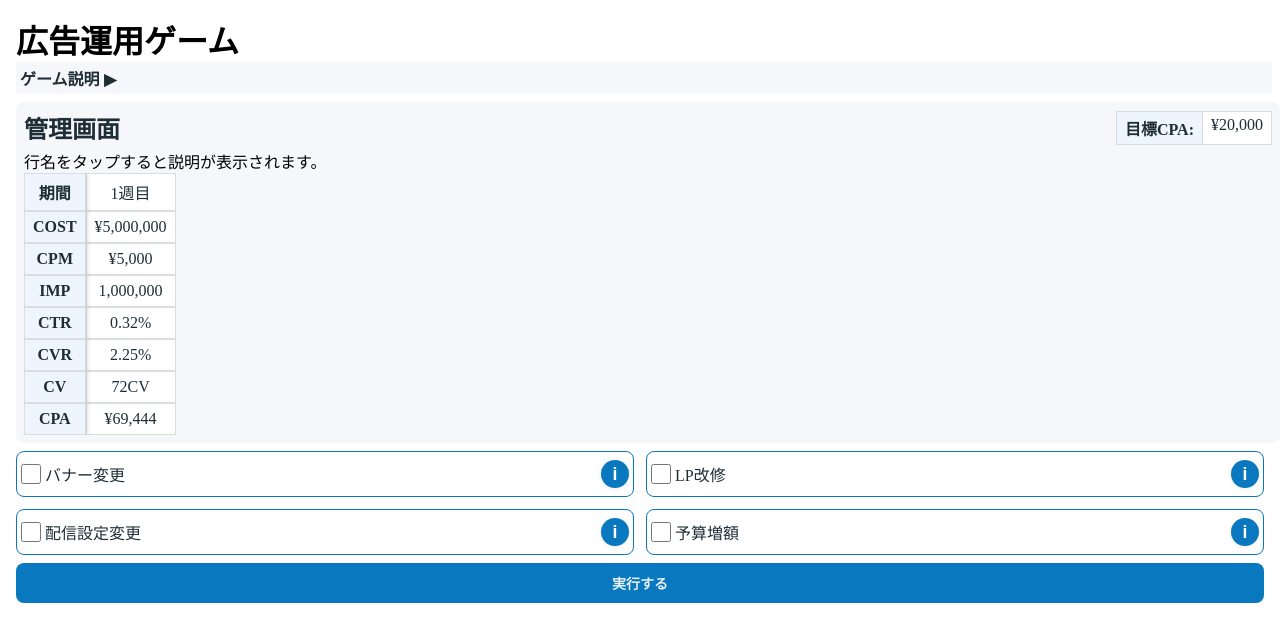
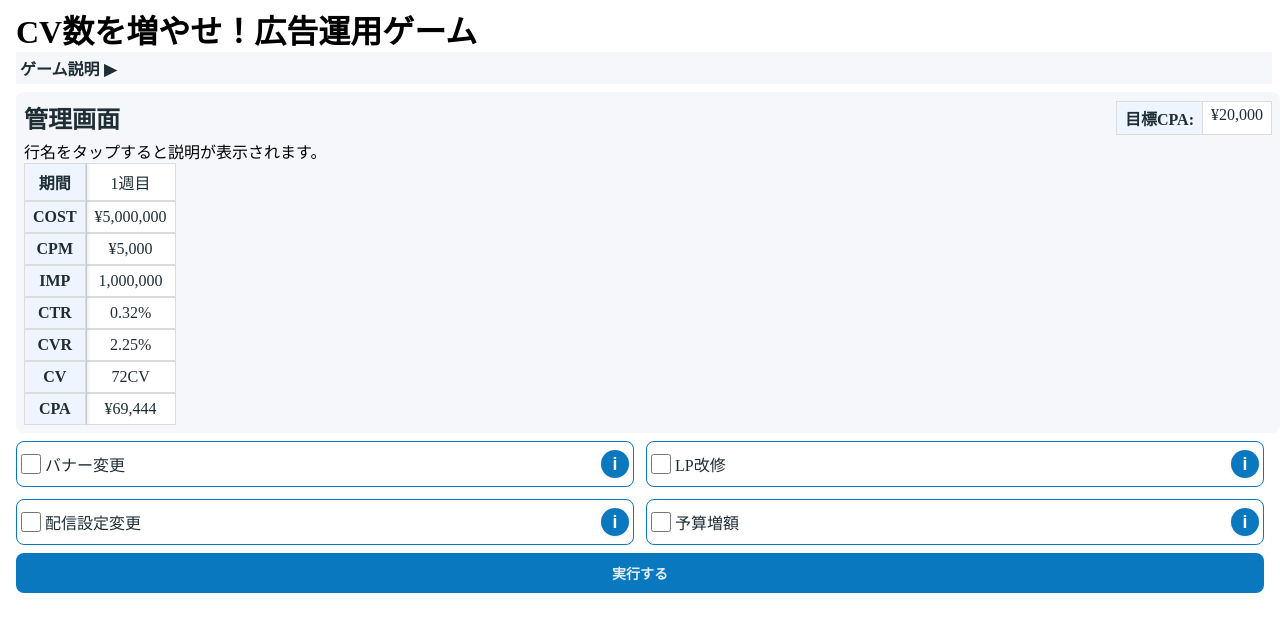
Before and after one commit to Shunsuke108m/adgame, a React (Vite) app: page / in a window 1280 px wide. Shown: the top 642 px of the page. Built offline with nearby package versions, Linux system fonts and the light colour scheme.

Commit message:
タイトル修正

```diff
--- a/src/components/pages/game/index.tsx
+++ b/src/components/pages/game/index.tsx
@@ -88,7 +88,7 @@ export const GamePage: React.FC = () => {
 
   return (
     <Root>
-      <Title>広告運用ゲーム</Title>
+      <Title>CV数を増やせ！広告運用ゲーム</Title>
       <Modal />
       <GameDescriptions />
       <GameTable rows={rows} />
@@ -108,4 +108,6 @@ const Root = styled.div`
 
 const Title = styled.h1`
   margin: 0;
+  line-height: 1;
+  margin-bottom: 4px;
 `
```
